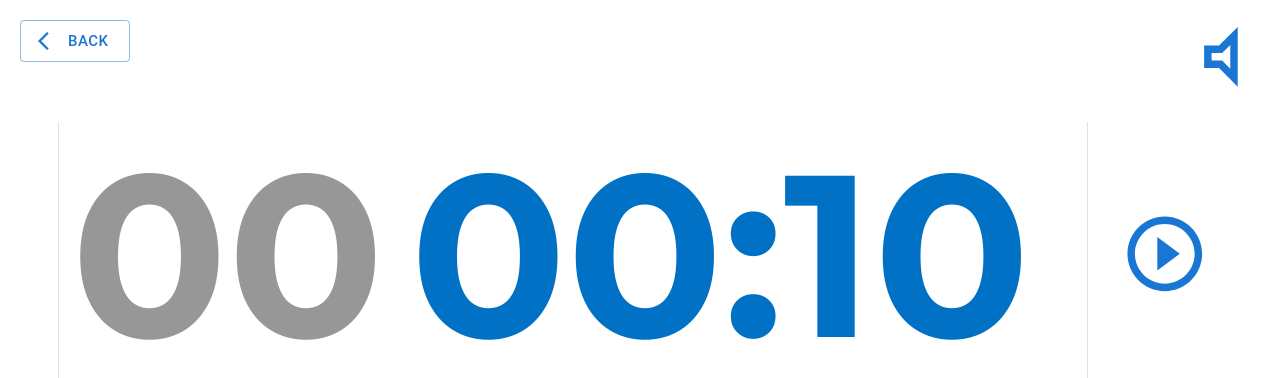
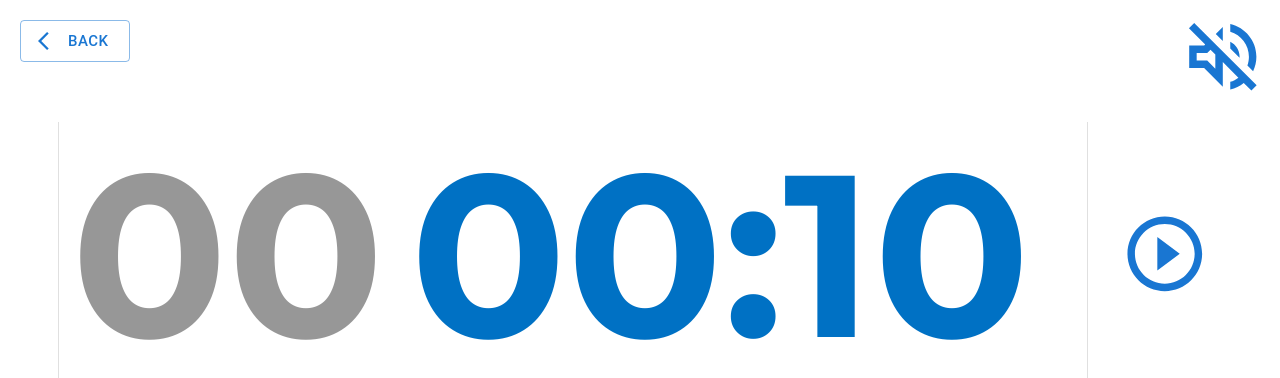
Before and after one commit to bryanbordeman/wildcard, a React (Create React App) app: page /timer in a window 1280 px wide. Shown: the top 378 px of the page. Built offline with nearby package versions, Linux system fonts and the light colour scheme.

Commit message:
Fixed mute function

```diff
--- a/src/Timer.js
+++ b/src/Timer.js
@@ -67,11 +67,14 @@ startTimer(){
 beep(){
     // beeps at 3 seconds
     // beep.load()
-    new Audio(beep).play()
+    if(!this.state.isMuted){
+      new Audio(beep).play()}
 }
 finalBeep(){
     //beeps at 0 seconds
+    if(!this.state.isMuted){
     new Audio(finalBeep).play()
+    }
 }
 countDown(){
   if (this.state.isFirstCountdown){
@@ -200,10 +203,10 @@ resetTimer(){
                     size="large"
                     aria-label="info"
                     onClick={this.handleSound}>
-                    {isMuted? <VolumeMuteOutlinedIcon
+                    {isMuted? <VolumeOffOutlinedIcon
                     style={styles.customIconButton}
                     fontSize="inherit"/> :
-                    <VolumeOffOutlinedIcon
+                    <VolumeMuteOutlinedIcon
                     style={styles.customIconButton}
                     fontSize="inherit"/>}
                 </IconButton>
```
